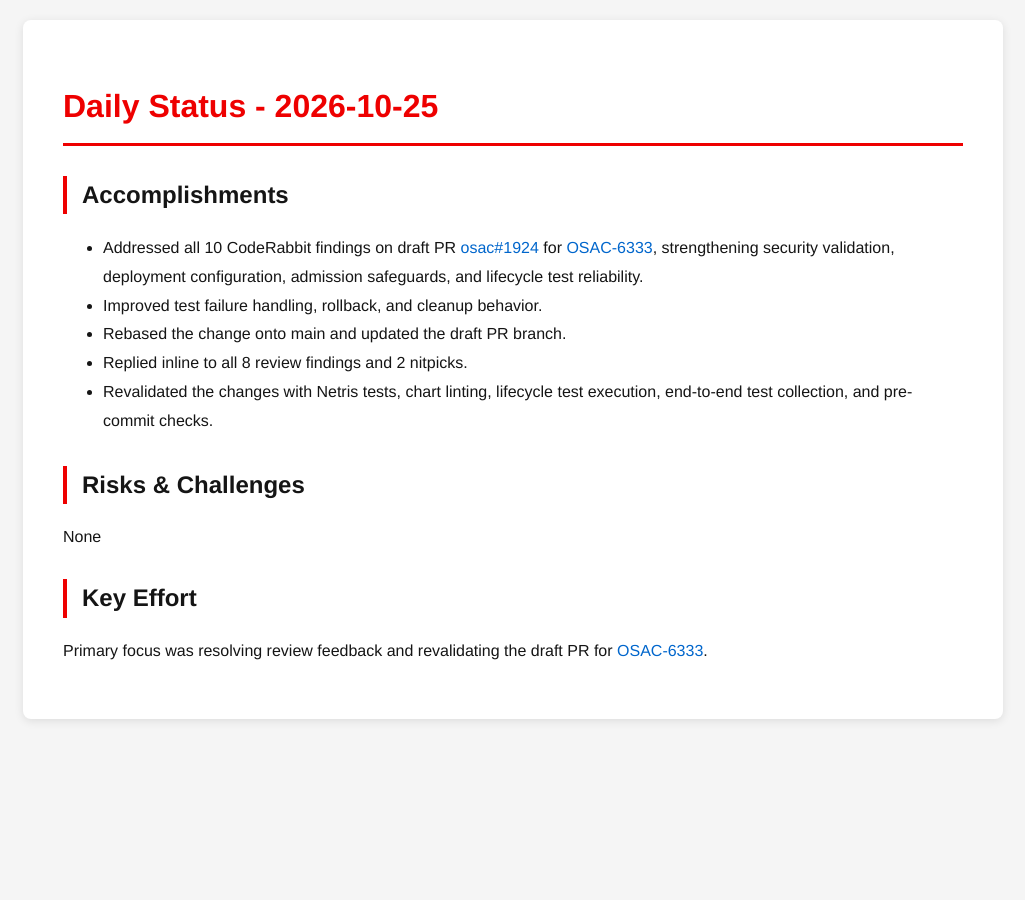
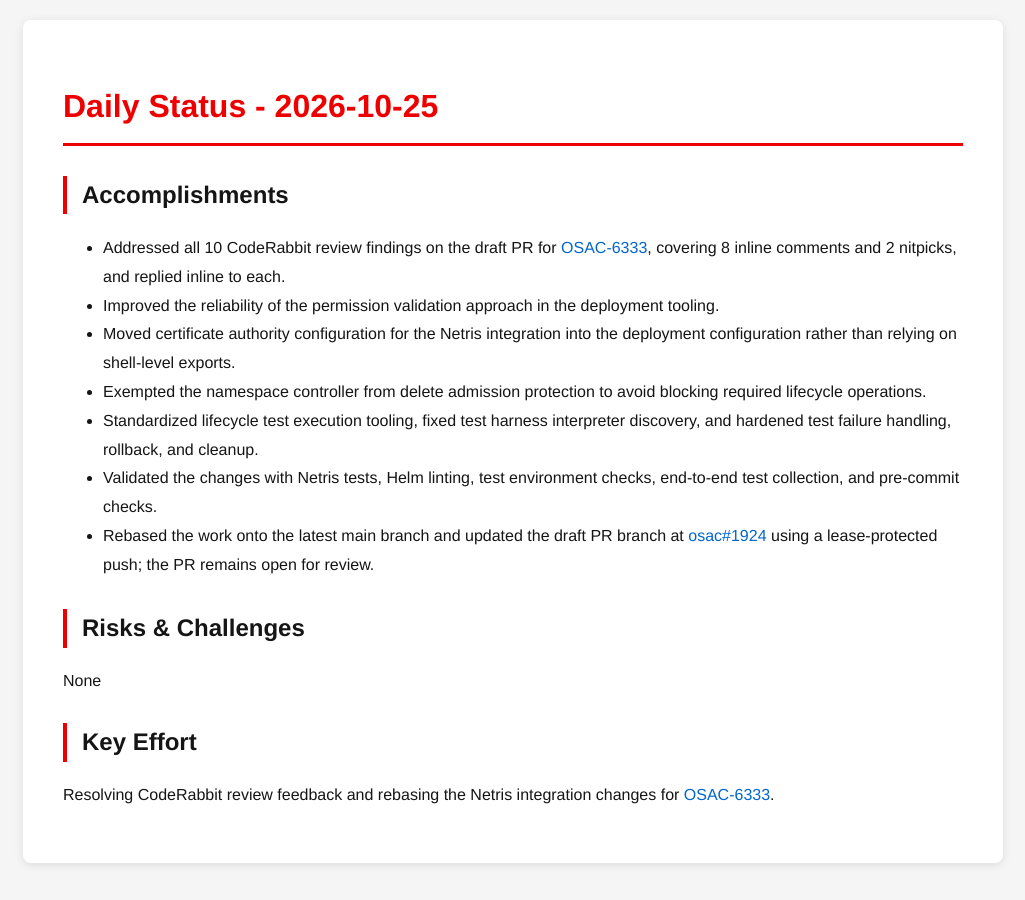
Before and after one commit to tzvatot/daily-status, a Jekyll site: the page built from 2026-10-25.md, in a window 1280 px wide. Shown: the whole page, without its empty margins (127-1152 px from the left). Built offline with Jekyll 4.4.1, drawn with Linux system fonts in a browser that asks for light colours.

Commit message:
Daily status update - 2026-10-25

```diff
--- a/2026-10-25.md
+++ b/2026-10-25.md
@@ -7,14 +7,16 @@ date: 2026-10-25
 # Daily Status - 2026-10-25
 
 ## Accomplishments
-- Addressed all 10 CodeRabbit findings on draft PR [osac#1924](https://github.com/osac-project/osac/pull/1924) for [OSAC-6333](https://redhat.atlassian.net/browse/OSAC-6333), strengthening security validation, deployment configuration, admission safeguards, and lifecycle test reliability.
-- Improved test failure handling, rollback, and cleanup behavior.
-- Rebased the change onto main and updated the draft PR branch.
-- Replied inline to all 8 review findings and 2 nitpicks.
-- Revalidated the changes with Netris tests, chart linting, lifecycle test execution, end-to-end test collection, and pre-commit checks.
+- Addressed all 10 CodeRabbit review findings on the draft PR for [OSAC-6333](https://redhat.atlassian.net/browse/OSAC-6333), covering 8 inline comments and 2 nitpicks, and replied inline to each.
+- Improved the reliability of the permission validation approach in the deployment tooling.
+- Moved certificate authority configuration for the Netris integration into the deployment configuration rather than relying on shell-level exports.
+- Exempted the namespace controller from delete admission protection to avoid blocking required lifecycle operations.
+- Standardized lifecycle test execution tooling, fixed test harness interpreter discovery, and hardened test failure handling, rollback, and cleanup.
+- Validated the changes with Netris tests, Helm linting, test environment checks, end-to-end test collection, and pre-commit checks.
+- Rebased the work onto the latest main branch and updated the draft PR branch at [osac#1924](https://github.com/osac-project/osac/pull/1924) using a lease-protected push; the PR remains open for review.
 
 ## Risks & Challenges
 None
 
 ## Key Effort
-Primary focus was resolving review feedback and revalidating the draft PR for [OSAC-6333](https://redhat.atlassian.net/browse/OSAC-6333).
+Resolving CodeRabbit review feedback and rebasing the Netris integration changes for [OSAC-6333](https://redhat.atlassian.net/browse/OSAC-6333).
```
